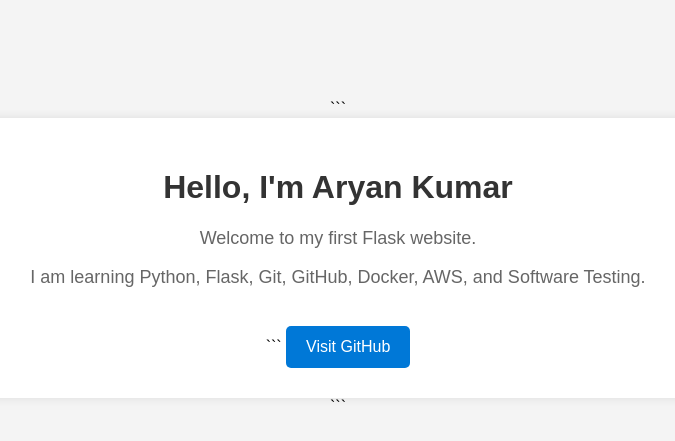
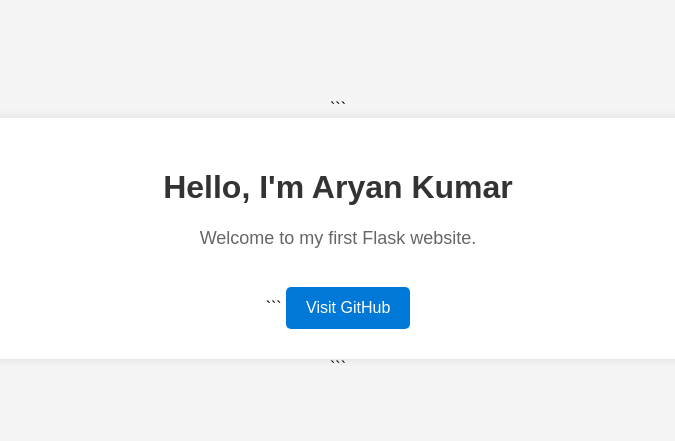
Before and after one commit to aryankrai2004/my-repo, a Flask app: page / in a window 1280 px wide. Shown: the top 441 px of the page, without its empty margins (302-977 px from the left). Run offline with Flask 3, Linux system fonts and the light colour scheme.

Commit message:
update in index.html page

````diff
--- a/templates/index.html
+++ b/templates/index.html
@@ -52,7 +52,7 @@
     <div class="container">
         <h1>Hello, I'm Aryan Kumar</h1>
         <p>Welcome to my first Flask website.</p>
-        <p>I am learning Python, Flask, Git, GitHub, Docker, AWS, and Software Testing.</p>
+
 
 ```
     <a href="https://github.com" class="btn">Visit GitHub</a>
````
